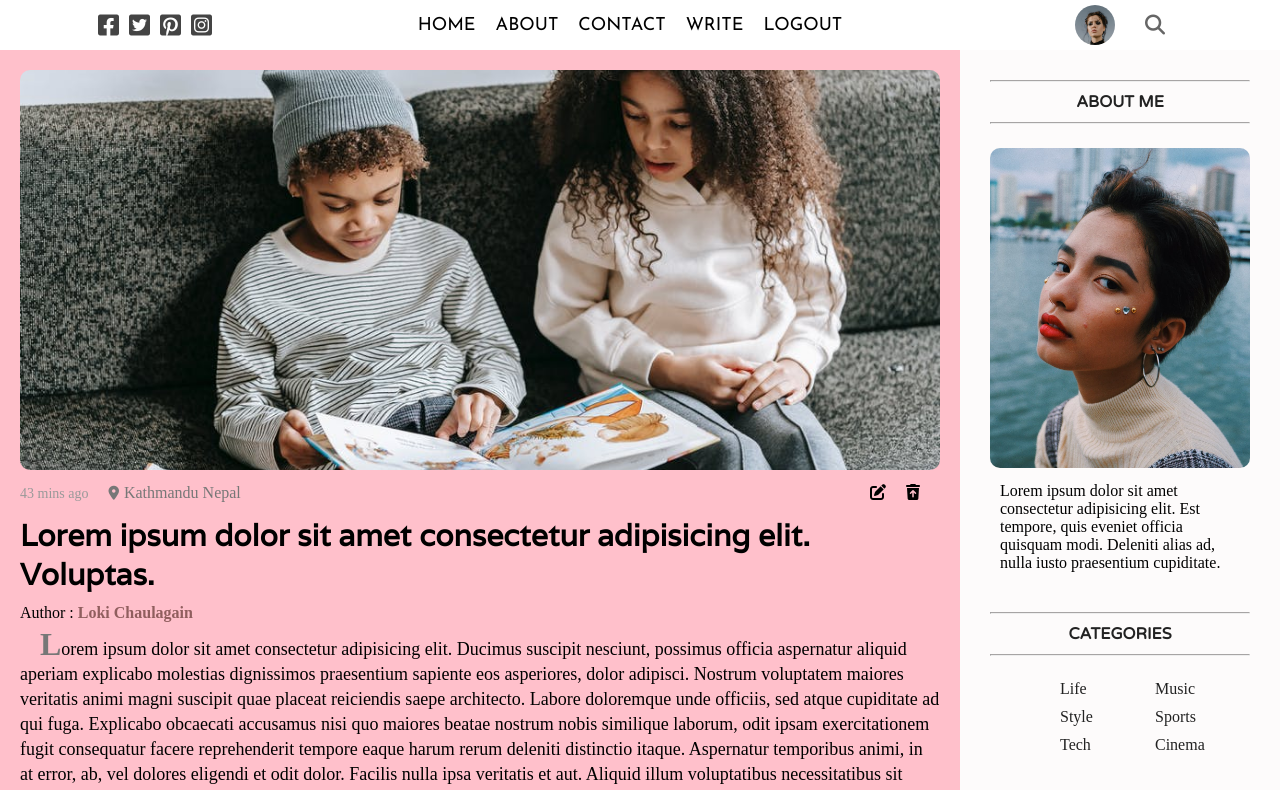
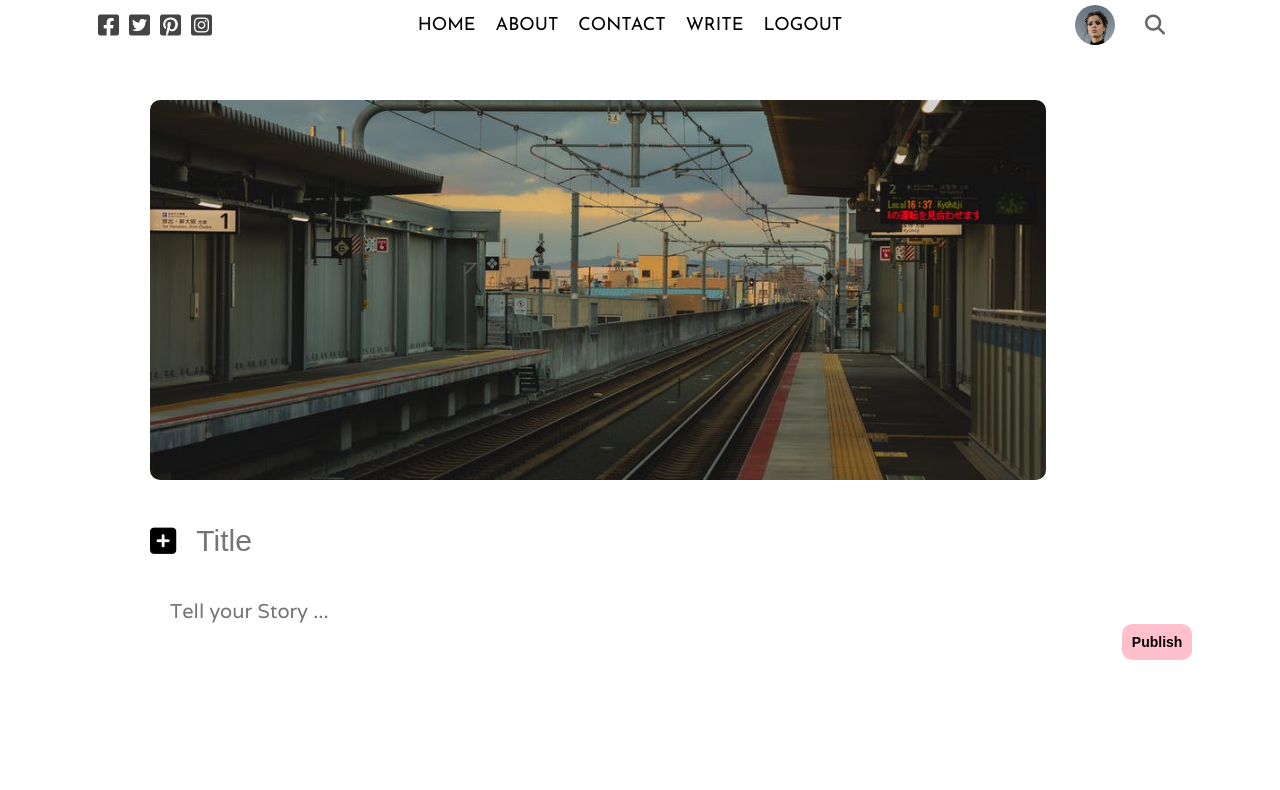
Before and after one commit to lokendra-chaulagain/Blog, a React (Create React App) app in the folder client/: page / in a window 1280 px wide. Shown: the top 790 px of the page. Built offline with nearby package versions, Linux system fonts and the light colour scheme.

Commit message:
writePostPage

```diff
--- a/client/src/App.js
+++ b/client/src/App.js
@@ -1,6 +1,7 @@
 
 import TopBar from './components/topbar/TopBar'
-import Singlepage from './pages/singlepage/Singlepage';
+// import Singlepage from './pages/singlepage/Singlepage';
+import Writepage from './pages/write/Writepage';
 // import Home from './pages/home/Home';
 
 
@@ -9,7 +10,8 @@ function App() {
     <div className="App">
       <TopBar />
       {/* <Home/> */}
-     <Singlepage/>
+      {/* <Singlepage/> */}
+      <Writepage />
     </div>
   );
 }
--- /dev/null
+++ b/client/src/pages/write/Writepage.js
@@ -0,0 +1,34 @@
+import React from 'react'
+import "./writepage.scss"
+
+function Writepage() {
+  return (
+    <div className='writePage'>
+      <img src="assets/post/1.jpeg" alt="" className="writePostImg" />
+      <form className='writeForm'>
+        <div className="writeFormGroup1">
+          <label htmlFor="fileInput">
+            <i class=" addIcon fa-solid fa-square-plus"></i>
+          </label>
+          <input type="file" id='fileInput' style={{ display: "none" }} />
+          <input placeholder='Title' type="text" className='titleInput' autoFocus={true} />
+
+
+        </div>
+
+        <div className="writeFormGroup2">
+          <input placeholder='Tell your Story ...' type="text" className='descriptionInput ' />
+          <button className='publishButton'>Publish</button>
+
+
+        </div>
+
+      </form>
+
+
+
+    </div>
+  )
+}
+
+export default Writepage
--- /dev/null
+++ b/client/src/pages/write/writepage.scss
@@ -0,0 +1,63 @@
+.writePage {
+    padding-top: 50px;
+
+
+    .writePostImg{
+        width: 70%;
+        height: 380px;
+        max-height: 3800px;
+        object-fit: cover;
+        margin-left: 150px;
+        border-radius: 10px;
+        margin-bottom: 40px;
+    }
+
+    .writeForm {
+        .writeFormGroup1 {
+            margin-left: 150px;
+            display: flex;
+            align-items: center;
+
+            .addIcon {
+                font-size: 30px;
+                cursor: pointer;
+            }
+            .titleInput {
+                font-size: 30px;
+                border: none;
+                outline: none;
+                margin-left: 20px;
+            }
+
+
+        }
+
+        .writeFormGroup2 {
+            margin-left: 150px;
+            height: 100vh;
+
+            .descriptionInput {
+                font-size: 20px;
+                border: none;
+                outline: none;
+                margin-top: 40px;
+                margin-left: 20px;
+                font-family: 'Varela', sans-serif;
+
+            }
+
+            .publishButton{
+                margin-left: 86%;
+                background-color: pink;
+                border: none;
+                border-radius: 1px solid ;
+                border-radius: 10px;
+                padding: 10px;
+                font-size: 14px;
+                font-weight: 600;
+
+
+        }
+        }
+    }
+}
```
